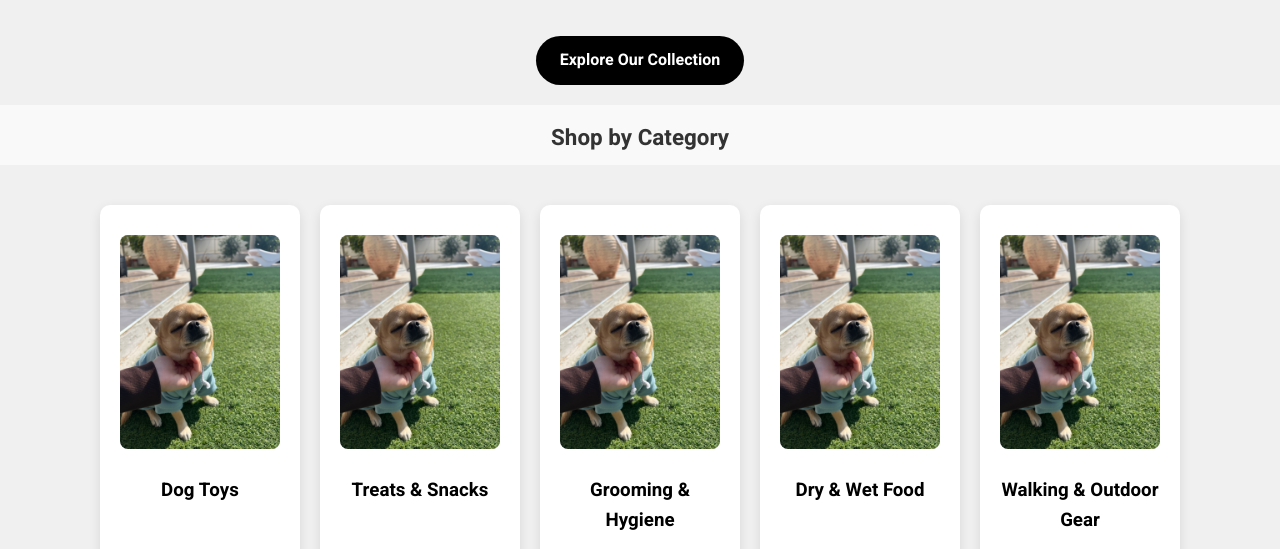
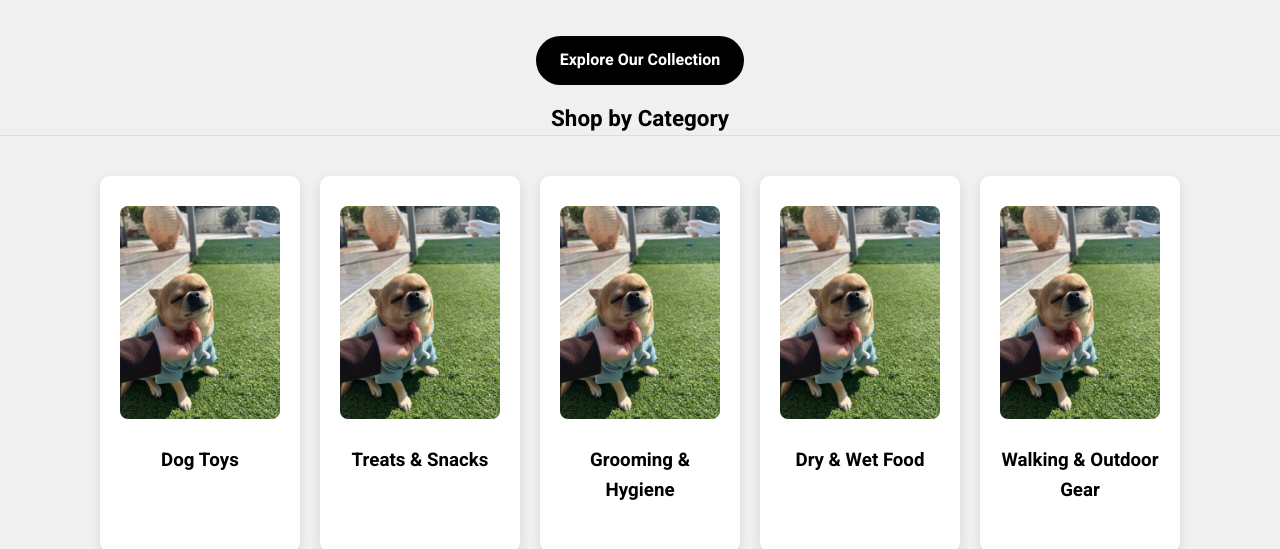
Before and after one commit to Ors9/OrAndLiadSite, a plain HTML site: page index.html in a window 1280 px wide. Shown: the part 251-800 px from the top of the page. Drawn offline with Linux system fonts and the light colour scheme; files whose address does not match are found by name.

Commit message:
Carousle

```diff
--- a/css/style.css
+++ b/css/style.css
@@ -315,8 +315,11 @@ body {
 .section-title {
   font-size: 1.4rem;
   text-align: center;
-  color: #333;
-  background-color: transparent;
-  margin: 16px 0 8px;
+  color: #000;
+  background-color: #f0f0f0;
+  margin: 0px 0;         /* פחות רווח מלמעלה ולמטה */
+  padding: 0px 0;        /* ריווח פנימי קטן */
   font-weight: 600;
+  line-height: 1.3;
+  border-bottom: 1px solid #ddd;
 }
```
